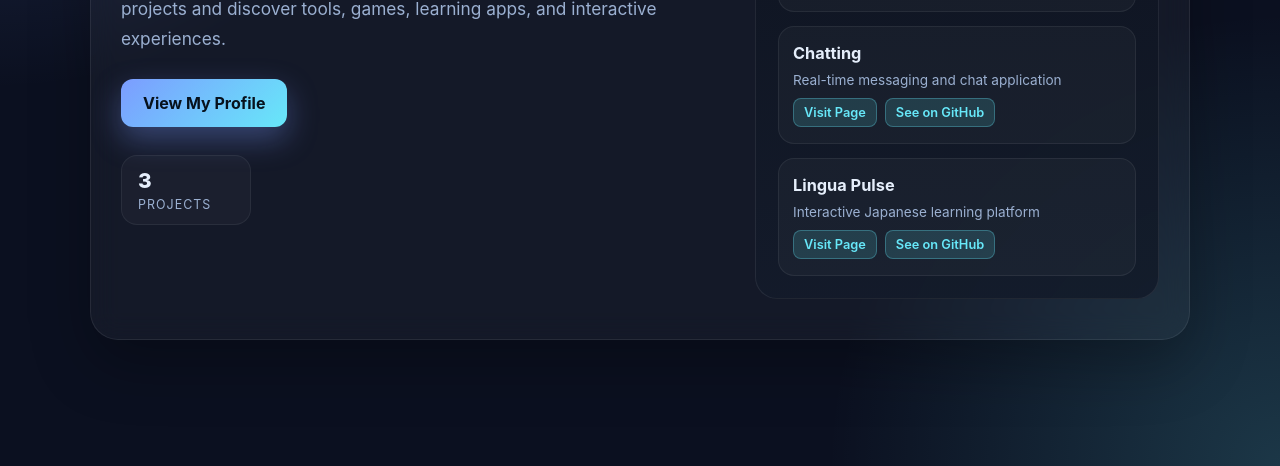
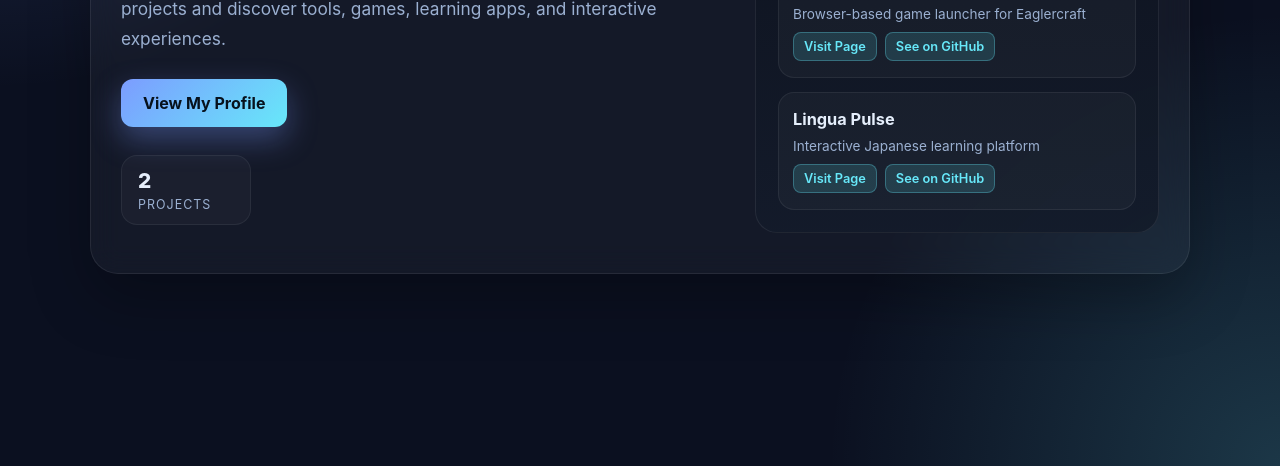
Before and after one commit to SaugatCho/SaugatCho.github.io, a plain HTML site: page index.html in a window 1280 px wide. Shown: the part 334-800 px from the top of the page. Drawn offline with Linux system fonts and the light colour scheme.

Commit message:
Remove Chatting project from homepage

```diff
--- a/index.html
+++ b/index.html
@@ -29,7 +29,7 @@
 
           <div class="stats">
             <div class="stat">
-              <div class="num">3</div>
+              <div class="num">2</div>
               <div class="label">Projects</div>
             </div>
           </div>
@@ -48,15 +48,6 @@
             </div>
 
             <div class="project-card">
-              <a class="project-name" href="https://saugatcho.github.io/Chatting">Chatting</a>
-              <p style="margin: 6px 0 8px; color: var(--muted); font-size: 0.85rem; line-height: 1.4;">Real-time messaging and chat application</p>
-              <div class="project-links">
-                <a class="project-link" href="https://saugatcho.github.io/Chatting">Visit Page</a>
-                <a class="project-link" href="https://github.com/SaugatCho/Chatting">See on GitHub</a>
-              </div>
-            </div>
-
-            <div class="project-card">
               <a class="project-name" href="https://saugatcho.github.io/LinguaPulse">Lingua Pulse</a>
               <p style="margin: 6px 0 8px; color: var(--muted); font-size: 0.85rem; line-height: 1.4;">Interactive Japanese learning platform</p>
               <div class="project-links">
```
